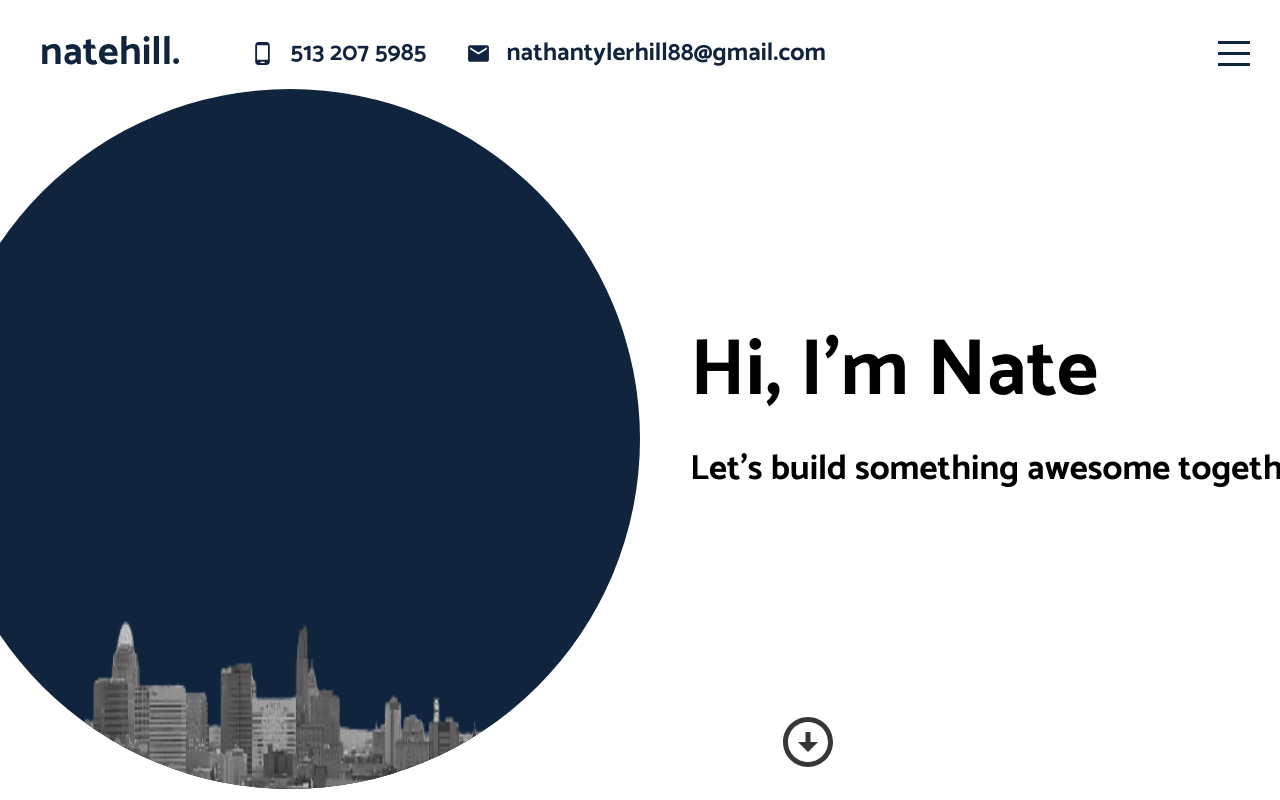
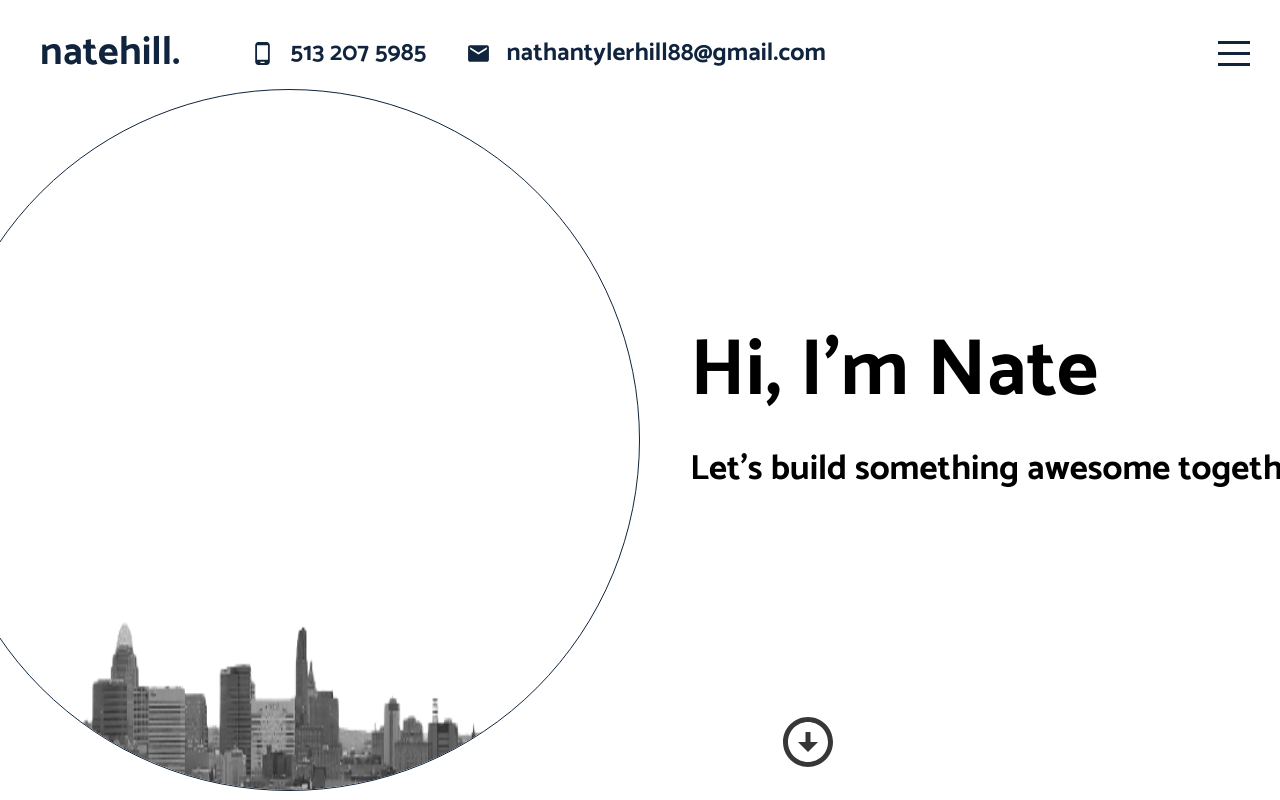
Before and after one commit to estin8/reactportfolio, a React (Create React App) app: page / in a window 1280 px wide. Built offline with nearby package versions, Linux system fonts and the light colour scheme.

Commit message:
styling on intro

```diff
--- a/src/components/intro/Intro.jsx
+++ b/src/components/intro/Intro.jsx
@@ -9,7 +9,7 @@ export default function Intro() {
         <div className="imgContainer">
           <img
             src="assets/citybg.png"
-            width="700px"
+            width="800px"
             height="700px"
             alt="cincinnati skyline"
           />
--- a/src/components/intro/intro.scss
+++ b/src/components/intro/intro.scss
@@ -17,8 +17,8 @@
             width: 700px;
             height: 700px;
             margin-top: 3%;
-            background-color: rgb(16, 36, 61);
-
+            background-color: white;
+            border: 1px solid rgb(16, 36, 61);
             border-radius: 50%;
             display: flex;
             align-items: flex-end;
@@ -30,7 +30,7 @@
                 align-items: flex-start;
                 width: 200px;
                 height: 200px;
-                background: transparent;
+                background-color: white;
                 border: 1px solid rgb(16, 36, 61);
                 margin-top: 25%;
             }
```
